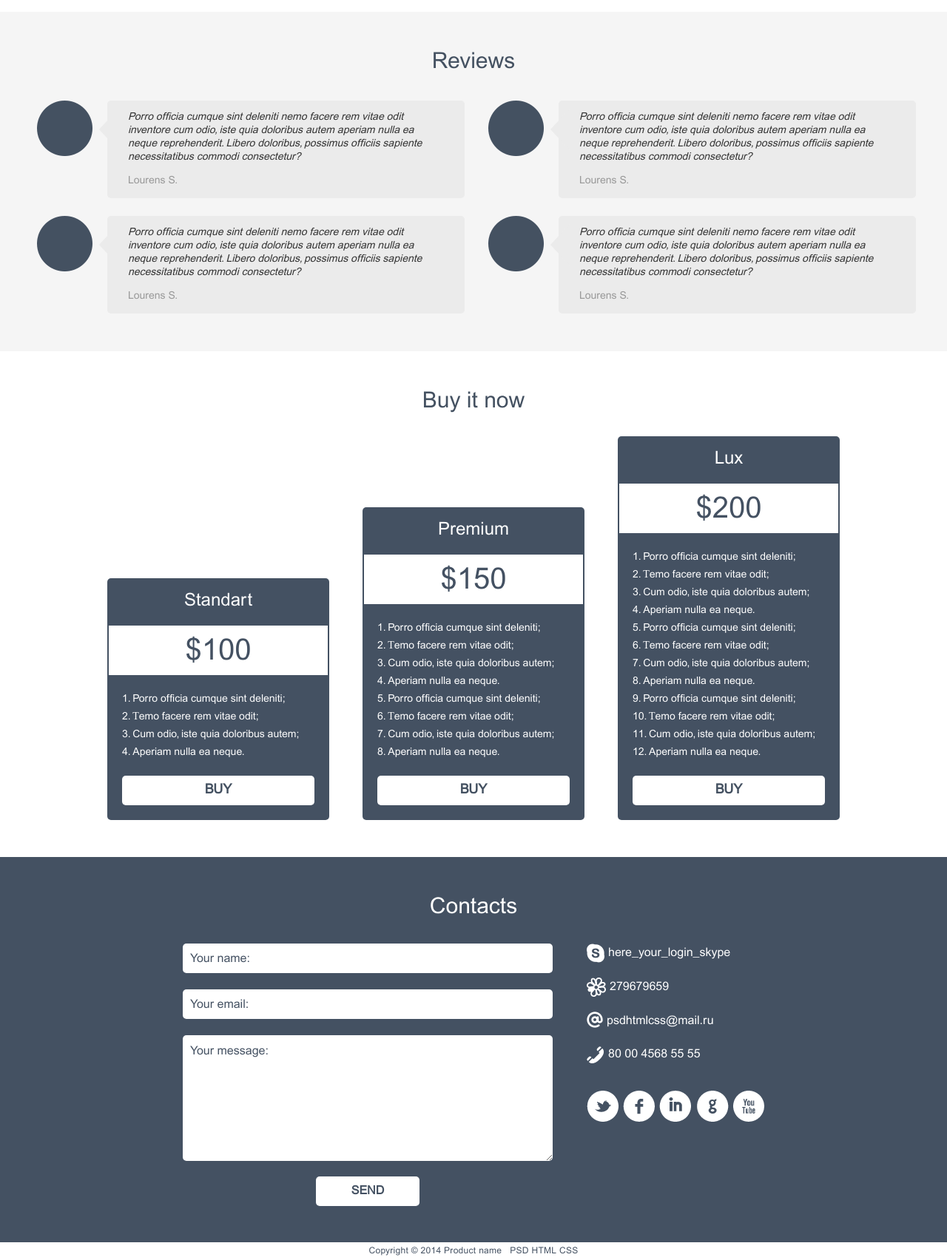
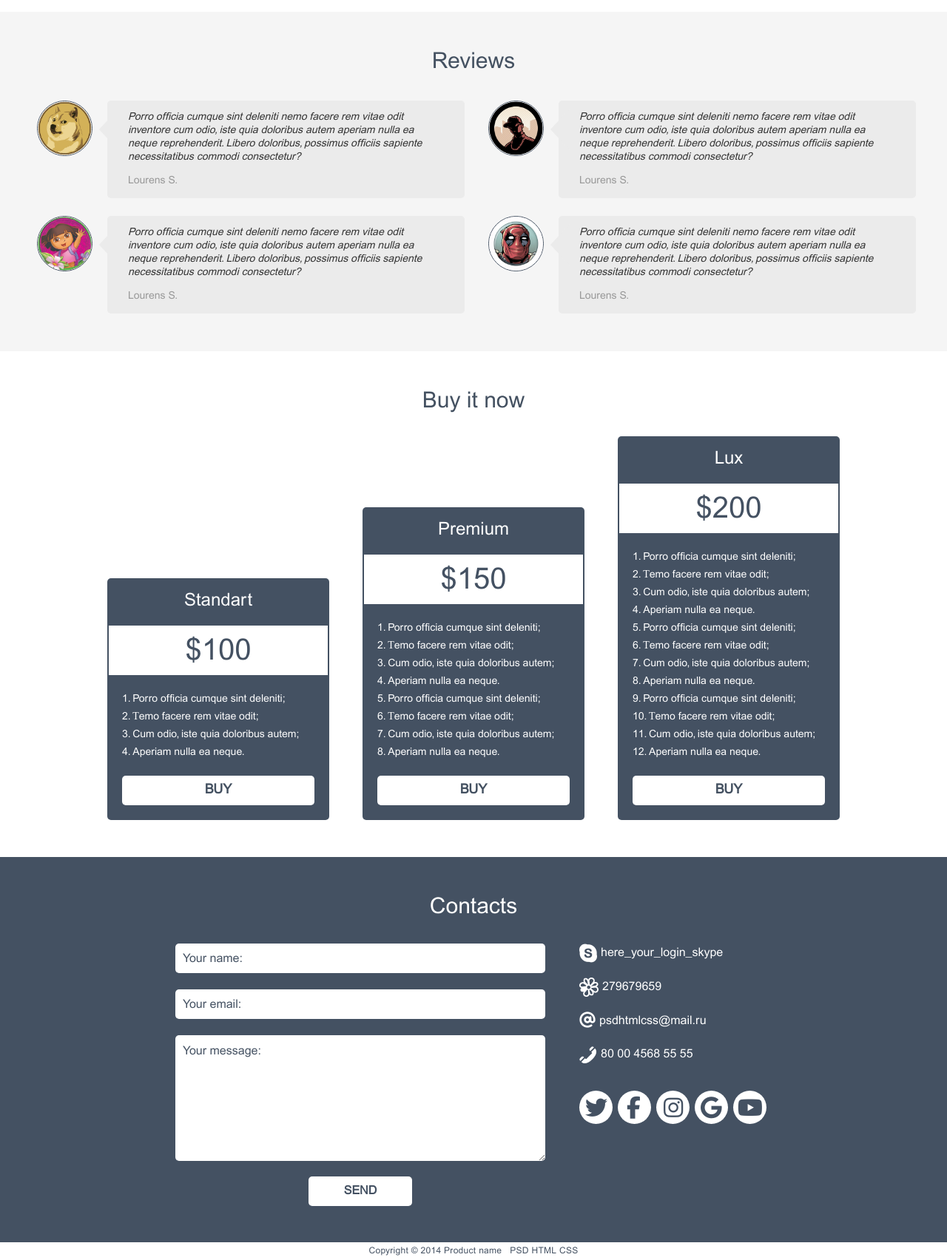
Before and after one commit to Parad0xxc/homework_repo, a plain HTML site: page index.html in a window 1280 px wide. Shown: the part 1860-3564 px from the top of the page at 74% size. Drawn offline with Linux system fonts and the light colour scheme.

Commit message:
Homework4
Добавил svg из fontawesome в socials и сделал для них hover. Добавил картинки в screenshots и rewievs.

```diff
--- a/index.html
+++ b/index.html
@@ -6,10 +6,10 @@
     <meta name="viewport" content="width=device-width, initial-scale=1.0">
     <title>Document</title>
     <link rel="stylesheet" href="styles/style.css">
+    <script src="https://kit.fontawesome.com/e977290439.js" crossorigin="anonymous"></script>
 </head>
 
-<body style="width: 1280px;
-margin: 0 auto;">
+<body>
     <header class="header">
         <div class="header__left">
             <h1 class="header__title">Product name</h1>
@@ -88,7 +88,7 @@ margin: 0 auto;">
         <h2 class="section__title">Screenshots</h2>
         <div class="screenshots__container">
             <figure class="screenshots__item">
-                <img class="screenshot__img" src="imgs/screenshot.png" alt="screen">
+                <img class="screenshot__img" src="imgs/jetpack-1.png" alt="photo">
                 <figcaption class="screenshots__text">
                     <h3 class="screenshots__title">The description for the image</h3>
                     <p class="screenshots_desc">Pariatur iure ab sunt nesciunt, quibusdam odio iste cumque itaque, ipsa
@@ -99,7 +99,7 @@ margin: 0 auto;">
                 </figcaption>
             </figure>
             <figure class="screenshots__item">
-                <img class="screenshot__img" src="imgs/screenshot.png" alt="screen">
+                <img class="screenshot__img" src="imgs/jetpack-2.png" alt="photo">
                 <figcaption class="screenshots__text">
                     <h3 class="screenshots__title">The description for the image</h3>
                     <p class="screenshots_desc">Pariatur iure ab sunt nesciunt, quibusdam odio iste cumque itaque, ipsa
@@ -110,7 +110,7 @@ margin: 0 auto;">
                 </figcaption>
             </figure>
             <figure class="screenshots__item">
-                <img class="screenshot__img" src="imgs/screenshot.png" alt="screen">
+                <img class="screenshot__img" src="imgs/jetpack-3.png" alt="photo">
                 <figcaption class="screenshots__text">
                     <h3 class="screenshots__title">The description for the image</h3>
                     <p class="screenshots_desc">Pariatur iure ab sunt nesciunt, quibusdam odio iste cumque itaque, ipsa
@@ -121,7 +121,7 @@ margin: 0 auto;">
                 </figcaption>
             </figure>
             <figure class="screenshots__item">
-                <img class="screenshot__img" src="imgs/screenshot.png" alt="screen">
+                <img class="screenshot__img" src="imgs/jetpack-4.png" alt="photo">
                 <figcaption class="screenshots__text">
                     <h3 class="screenshots__title">The description for the image</h3>
                     <p class="screenshots_desc">Pariatur iure ab sunt nesciunt, quibusdam odio iste cumque itaque, ipsa
@@ -137,7 +137,7 @@ margin: 0 auto;">
         <h2 class="section__title reviews__title">Reviews</h2>
         <div class="comment__container">
             <div class="comment__full">
-                <img class="userphoto" src="imgs/userphoto.png" alt="photo">
+                <img class="userphoto" src="imgs/ava-1.png" alt="photo">
                 <div class="comment">
                     <p class="comment__text">Porro officia cumque sint deleniti nemo facere rem vitae odit inventore cum
                         odio,
@@ -148,7 +148,7 @@ margin: 0 auto;">
                 </div>
             </div>
             <div class="comment__full right__block">
-                <img class="userphoto" src="imgs/userphoto.png" alt="photo">
+                <img class="userphoto" src="imgs/ava-2.png" alt="photo">
                 <div class="comment">
                     <p class="comment__text">Porro officia cumque sint deleniti nemo facere rem vitae odit inventore cum
                         odio,
@@ -159,7 +159,7 @@ margin: 0 auto;">
                 </div>
             </div>
             <div class="comment__full pd__btm">
-                <img class="userphoto" src="imgs/userphoto.png" alt="photo">
+                <img class="userphoto" src="imgs/ava-3.png" alt="photo">
                 <div class="comment">
                     <p class="comment__text">Porro officia cumque sint deleniti nemo facere rem vitae odit inventore cum
                         odio,
@@ -170,7 +170,7 @@ margin: 0 auto;">
                 </div>
             </div>
             <div class="comment__full right__block pd__btm">
-                <img class="userphoto" src="imgs/userphoto.png" alt="photo">
+                <img class="userphoto" src="imgs/ava-4.png" alt="photo">
                 <div class="comment">
                     <p class="comment__text">Porro officia cumque sint deleniti nemo facere rem vitae odit inventore cum
                         odio,
@@ -258,7 +258,16 @@ margin: 0 auto;">
                     <img src="imgs/phone_icon.png" alt="phone">
                     <a class="contact__text" href="#">80 00 4568 55 55</a>
                 </div>
-                <a href="#"><img class="socials" src="imgs/social_buttons.png" alt="socials"></a>
+                <div class="socials">
+                    <a class="social__link" href="#"><i class="soc__img fab fa-twitter"></i></a>
+                    <a class="social__link" href="#"><i class="soc__img fab fa-facebook-f"
+                            style="padding-left: 12px"></i></a>
+                    <a class="social__link" href="#"><i class="soc__img fab fa-instagram"
+                            style="padding-left:10px"></i></a>
+                    <a class="social__link" href="#"><i class="soc__img fab fa-google"></i></a>
+                    <a class="social__link" href="#"><i class="soc__img fab fa-youtube"
+                            style="padding-left: 6px"></i></a>
+                </div>
             </div>
         </div>
     </section>
--- a/styles/style.css
+++ b/styles/style.css
@@ -14,8 +14,9 @@
     font-style: normal;
 }
 
-.body {
-    min-height: 323px;
+body {
+    width: 1280px;
+    margin: 0 auto;
 }
 
 .header {
@@ -206,6 +207,8 @@
 .userphoto {
     width: 75px;
     height: 75px;
+    border-radius: 50%;
+    border: 1px solid #445162
 }
 
 .comment {
@@ -406,7 +409,34 @@
 }
 
 .socials {
+    display: flex;
+    justify-content: space-between;
+    height: 43px;
     margin-top: 37px;
+}
+
+.social__link {
+
+    text-decoration: none;
+    font-size: 30px;
+    background-color:#ffffff;
+    display: inline-block;
+    width: 45px;
+    height: 45px;
+    margin-right: 7px;
+    border-radius: 50%;
+}
+
+.soc__img {
+    width: 45px;
+    padding: 8px;
+    color: #445162;
+    border-radius: 50%;
+}
+
+.soc__img:hover {
+    background-color: silver;
+    color: royalblue;
 }
 
 .copyright {
```
Also changed, not shown: imgs/ava-1.png (added), imgs/ava-2.png (added), imgs/ava-3.png (added), imgs/ava-4.png (added), imgs/facebook-f-brands.svg (added), imgs/google-brands.svg (added), imgs/instagram-brands.svg (added), imgs/jetpack-1.png (added), imgs/jetpack-2.png (added), imgs/jetpack-3.png (added), imgs/jetpack-4.png (added), imgs/twitter-brands.svg (added), imgs/youtube-brands.svg (added).
